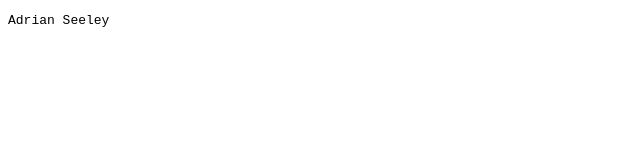
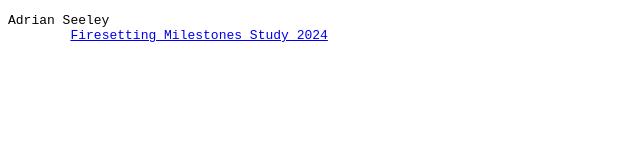
Before and after one commit to adrianseeley/adrianseeley.github.io, a plain HTML site: page index.html in a window 1280 px wide. Shown: the whole page, without its empty margins (0-640 px from the left). Drawn offline with Linux system fonts and the light colour scheme.

Commit message:
Update index.html

```diff
--- a/index.html
+++ b/index.html
@@ -7,7 +7,7 @@
         <title>AdrianSeeley.com</title>
     </head>
     <body>
-<pre>Adrian Seeley
-</pre>
+        <pre>Adrian Seeley
+        <a href="./fire2024">Firesetting Milestones Study 2024</a></pre>
     </body>
 </html>
```
